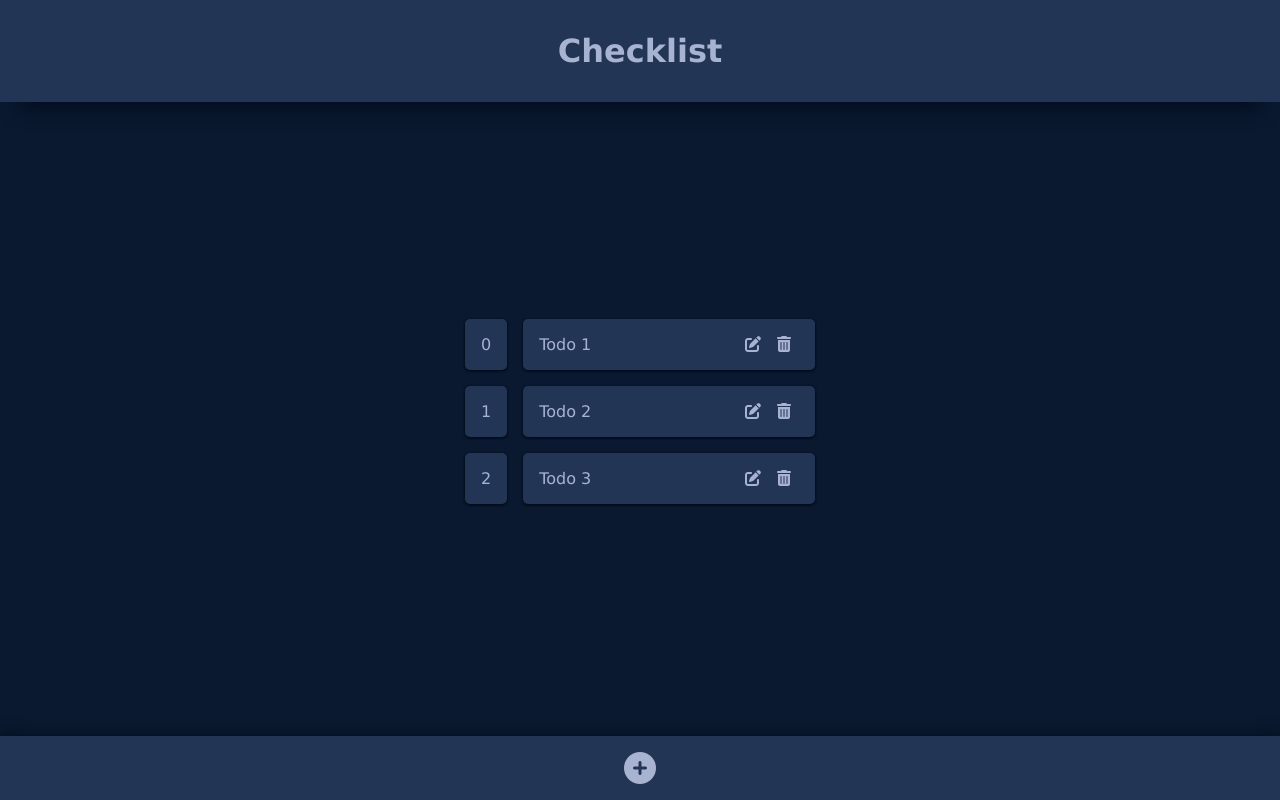
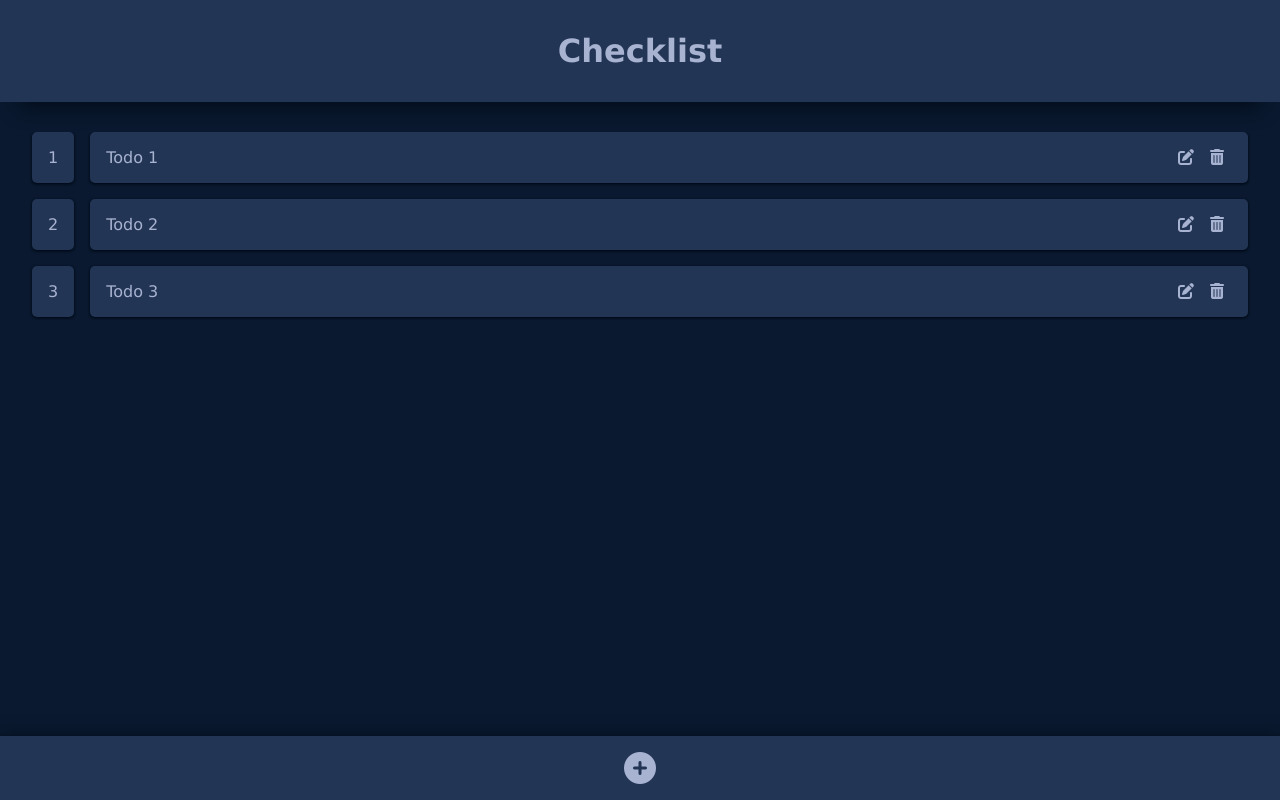
Before and after one commit to johnLexicon/fej22-vue-lab3, a Vue app: page / in a window 1280 px wide. Built offline with nearby package versions, Linux system fonts and the light colour scheme.

Commit message:
Styling changes.

```diff
--- a/src/App.vue
+++ b/src/App.vue
@@ -40,11 +40,10 @@ export default {
 </script>
 
 <style scoped>
-main {
-  display: flex;
-  flex-direction: column;
-  justify-content: space-between;
-  height: 100vh;
+.container {
+  padding-top: 132px;
+  padding-bottom: 32px;
+  margin: auto;
 }
 /* animation enter classes */
 .modal-enter-from {
--- a/src/components/Footer.vue
+++ b/src/components/Footer.vue
@@ -33,6 +33,10 @@ footer {
   justify-content: center;
   box-shadow: var(--dark-navy) 0px 2px 4px 0px,
     var(--dark-navy) 0px 2px 16px 0px;
+  position: fixed;
+  bottom: 0;
+  left: 0;
+  right: 0;
 }
 #addBtn {
   margin-top: 1rem;
--- a/src/components/Header.vue
+++ b/src/components/Header.vue
@@ -20,6 +20,10 @@ export default {
 header {
   background-color: var(--lightest-navy);
   box-shadow: var(--dark-navy) 0px 25px 20px -20px;
+  position: fixed;
+  top: 0;
+  left: 0;
+  right: 0;
 }
 h1 {
   text-align: center;
--- a/src/components/TodoItem.vue
+++ b/src/components/TodoItem.vue
@@ -54,7 +54,7 @@ export default {
   display: flex;
   justify-content: space-around;
   margin-bottom: 1rem;
-  min-width: 350px;
+  min-width: 300px;
 }
 .todo-item > * {
   box-shadow: var(--dark-navy) 0px 1px 3px, var(--dark-navy) 0px 1px 2px;
--- a/src/views/CheckList.vue
+++ b/src/views/CheckList.vue
@@ -4,7 +4,7 @@
       v-for="(todo, index) in state.todos"
       :key="todo.id"
       :todo="todo"
-      :index="index"
+      :index="index + 1"
     />
   </div>
   <div class="message" v-else>Nothing To Do!!!</div>
@@ -30,11 +30,19 @@ export default {
 .checklist {
   display: flex;
   flex-direction: column;
-  align-items: center;
+  overflow-y: auto;
+  max-height: 100vh;
+  padding: 0 0.7rem;
 }
 .message {
   text-align: center;
   color: var(--blue);
   font-size: 2rem;
 }
+
+@media only screen and (min-width: 768px) {
+  .checklist {
+    padding: 0 2rem;
+  }
+}
 </style>
```
